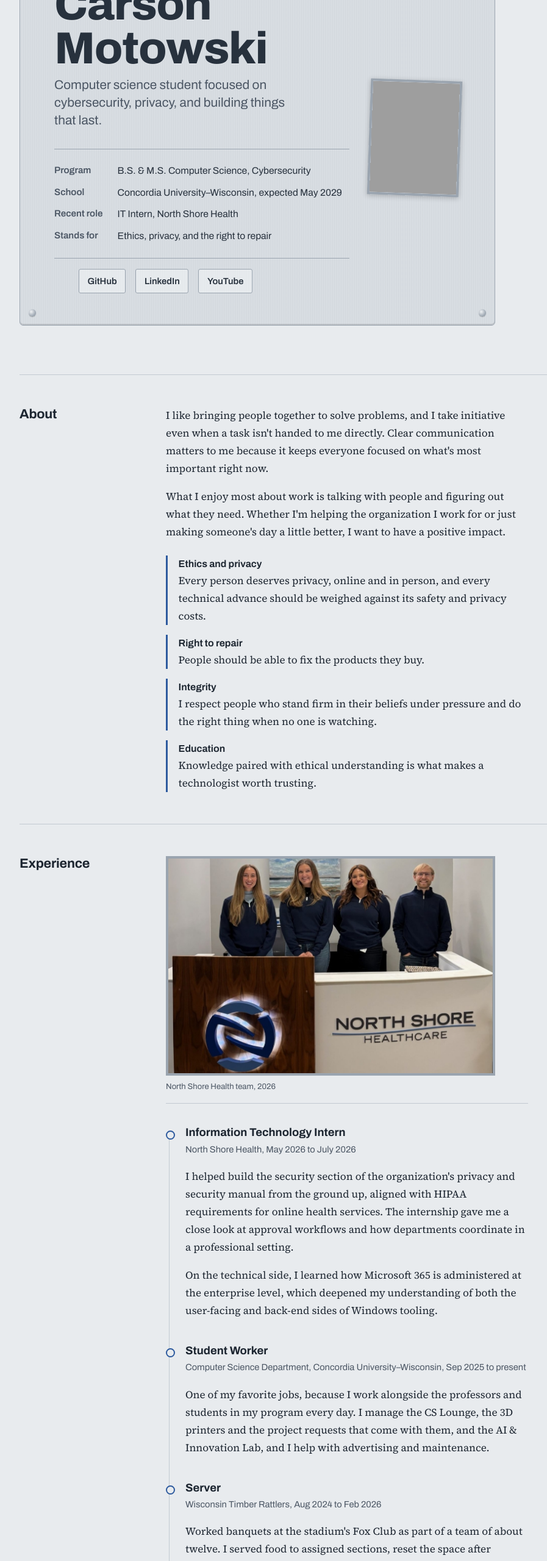
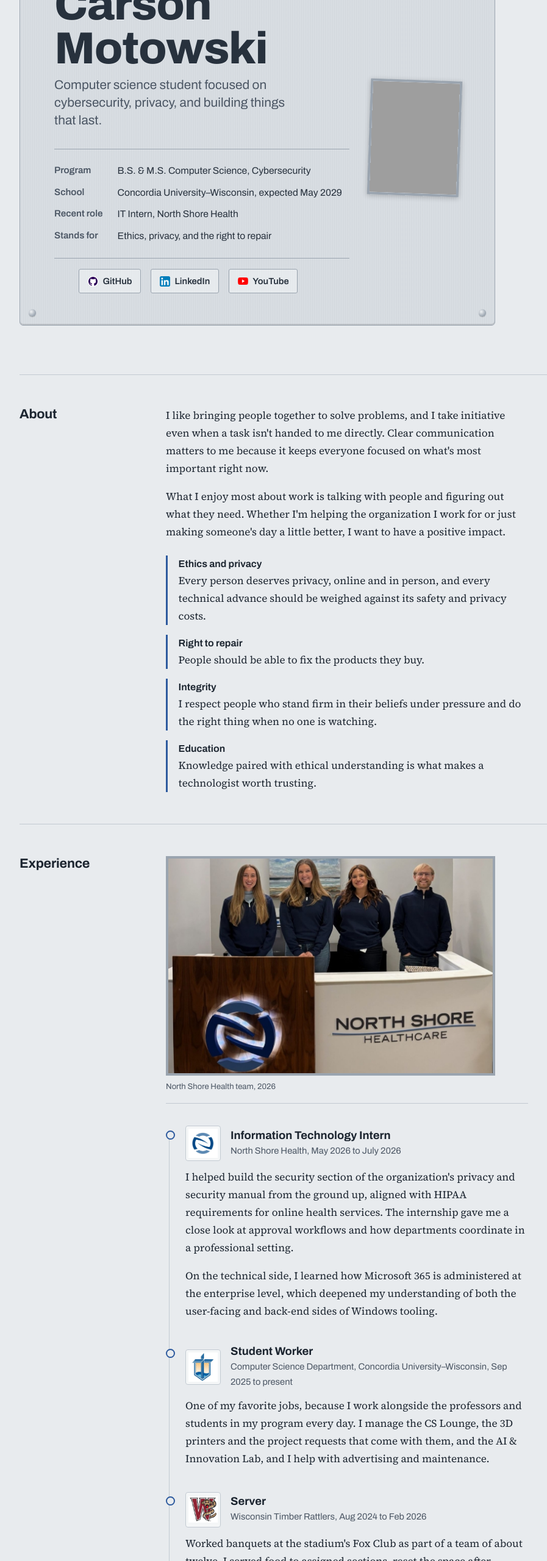
Before and after one commit to ChillerFrost/CarsonMotowskiPortfolioSite, a plain HTML site: page index.html in a window 1280 px wide. Shown: the part 240-2800 px from the top of the page at 61% size, without its empty margins (112-1009 px from the left). Drawn offline with Linux system fonts and the light colour scheme; grey boxes are pictures that could not be loaded.

Commit message:
Add logos throughout portfolio

```diff
--- a/css/styles.css
+++ b/css/styles.css
@@ -52,7 +52,8 @@
 
 .social{list-style:none;display:flex;flex-wrap:wrap;gap:.6rem 1rem;margin:1.4rem 0 0;padding-top:1.1rem;border-top:1px solid var(--plate-edge)}
 .social li{display:flex}
-.social a{font-family:var(--display);font-size:.92rem;font-weight:600;color:var(--engrave);text-decoration:none;padding:.4rem .85rem;border:1px solid var(--plate-edge);border-radius:3px;background:color-mix(in srgb,var(--paper) 55%,transparent);transition:background .15s ease,color .15s ease,border-color .15s ease}
+.social a{display:inline-flex;align-items:center;gap:.45rem;font-family:var(--display);font-size:.92rem;font-weight:600;color:var(--engrave);text-decoration:none;padding:.4rem .85rem;border:1px solid var(--plate-edge);border-radius:3px;background:color-mix(in srgb,var(--paper) 55%,transparent);transition:background .15s ease,color .15s ease,border-color .15s ease}
+.social a img{width:1.1rem;height:1.1rem;object-fit:contain;border-radius:2px}
 .social a:hover,.social a:focus-visible{color:var(--accent);border-color:var(--accent);background:color-mix(in srgb,var(--accent) 10%,transparent)}
 footer .social.footer-social{border-top:none;padding-top:0;margin-top:1rem}
 footer .social a{background:transparent}
@@ -66,6 +67,12 @@
 .content p{margin:0 0 1.1rem}
 .content h3{font-family:var(--display);font-variation-settings:"wdth" 100;font-weight:700;font-size:1.15rem;margin:0 0 .15rem;line-height:1.3}
 .meta{font-family:var(--display);font-size:.92rem;color:var(--graphite);margin:0 0 .75rem}
+
+.entry-heading{display:flex;align-items:center;gap:1rem;margin-bottom:.75rem}
+.entry-heading img{flex:0 0 58px;width:58px;height:58px;object-fit:contain;border:1px solid var(--rule);border-radius:4px;background:var(--paper);padding:.25rem}
+.entry-heading h3{margin:0}
+.entry-heading .meta{margin-bottom:0}
+@media (max-width:520px){.entry-heading{align-items:flex-start}.entry-heading img{flex-basis:48px;width:48px;height:48px}}
 
 .experience-photo{margin:0 0 2.25rem;padding:0 0 1rem;border-bottom:1px solid var(--rule)}
 .experience-photo img{display:block;width:100%;max-width:540px;max-height:360px;object-fit:cover;object-position:center;border:4px solid var(--plate-edge)}
--- a/index.html
+++ b/index.html
@@ -39,9 +39,9 @@
         <dt>Stands for</dt><dd>Ethics, privacy, and the right to repair</dd>
       </dl>
       <ul class="social">
-        <li><a href="https://github.com/ChillerFrost/CarsonMotowskiPortfolioSite" target="_blank" rel="noopener">GitHub</a></li>
-        <li><a href="https://www.linkedin.com/in/carsonmotowski" target="_blank" rel="noopener">LinkedIn</a></li>
-        <li><a href="https://www.youtube.com/@Real_Chiller_Frost" target="_blank" rel="noopener">YouTube</a></li>
+        <li><a href="https://github.com/ChillerFrost/CarsonMotowskiPortfolioSite" target="_blank" rel="noopener"><img src="Assets/github.png" alt="">GitHub</a></li>
+        <li><a href="https://www.linkedin.com/in/carsonmotowski" target="_blank" rel="noopener"><img src="Assets/LinkedIn_icon.svg.jpg" alt="">LinkedIn</a></li>
+        <li><a href="https://www.youtube.com/@Real_Chiller_Frost" target="_blank" rel="noopener"><img src="Assets/Youtube_logo.png" alt="">YouTube</a></li>
       </ul>
     </div>
     <img class="hero-photo" src="Assets/Headshot.jpg" alt="Portrait of Carson Motowski wearing glasses and a blue sweater">
@@ -73,29 +73,34 @@
       </figure>
       <ol class="timeline" reversed>
         <li>
-          <h3>Information Technology Intern</h3>
+          <div class="entry-heading"><img src="Assets/NorthShoreHealth.jpeg" alt=""><div><h3>Information Technology Intern</h3>
           <p class="meta">North Shore Health, May 2026 to July 2026</p>
+          </div></div>
           <p>I helped build the security section of the organization's privacy and security manual from the ground up, aligned with HIPAA requirements for online health services. The internship gave me a close look at approval workflows and how departments coordinate in a professional setting.</p>
           <p>On the technical side, I learned how Microsoft 365 is administered at the enterprise level, which deepened my understanding of both the user-facing and back-end sides of Windows tooling.</p>
         </li>
         <li>
-          <h3>Student Worker</h3>
+          <div class="entry-heading"><img src="Assets/CUWLogo.jpeg" alt=""><div><h3>Student Worker</h3>
           <p class="meta">Computer Science Department, Concordia University–Wisconsin, Sep 2025 to present</p>
+          </div></div>
           <p>One of my favorite jobs, because I work alongside the professors and students in my program every day. I manage the CS Lounge, the 3D printers and the project requests that come with them, and the AI &amp; Innovation Lab, and I help with advertising and maintenance.</p>
         </li>
         <li>
-          <h3>Server</h3>
+          <div class="entry-heading"><img src="Assets/WTimberRattlers.jpeg" alt=""><div><h3>Server</h3>
           <p class="meta">Wisconsin Timber Rattlers, Aug 2024 to Feb 2026</p>
+          </div></div>
           <p>Worked banquets at the stadium's Fox Club as part of a team of about twelve. I served food to assigned sections, reset the space after weddings and parties, organized the storage room, and checked alcohol deliveries against invoices. Our goal was always to make every wedding, party, and business event run smoothly.</p>
         </li>
         <li>
-          <h3>Cook</h3>
+          <div class="entry-heading"><img src="Assets/WTimberRattlers.jpeg" alt=""><div><h3>Cook</h3>
           <p class="meta">Wisconsin Timber Rattlers, Apr 2024 to Feb 2026</p>
+          </div></div>
           <p>My first job outside the family business, and a real step toward independence. I ran the fryer and grill, prepped food, and moved stock around the stadium during games. Flexible managers, great coworkers, and friendly fans made it a job I really enjoyed.</p>
         </li>
         <li>
-          <h3>Cook</h3>
+          <div class="entry-heading"><img src="Assets/DariMaidLogo.jpg" alt=""><div><h3>Cook</h3>
           <p class="meta">Dari Maid Drive-In, May 2023 to Aug 2023</p>
+          </div></div>
           <p>My first job, working for my parents. The whole team was new to running a drive-in, so we learned together, and keeping up on holidays like the Fourth of July was a workout. I also built the business's website and set up job applications to route straight to my dad.</p>
         </li>
       </ol>
@@ -151,13 +156,13 @@
     <h2>Education</h2>
     <div class="content">
       <div class="edu">
-        <h3>Concordia University–Wisconsin</h3>
-        <p class="meta">B.S. &amp; M.S. in Computer Science, Cybersecurity major. Expected May 2029</p>
+        <div class="entry-heading"><img src="Assets/CUWLogo.jpeg" alt=""><div><h3>Concordia University–Wisconsin</h3>
+        <p class="meta">B.S. &amp; M.S. in Computer Science, Cybersecurity major. Expected May 2029</p></div></div>
         <ul class="plain"><li>Computer Science Club, 2025 to present</li></ul>
       </div>
       <div class="edu">
-        <h3>Fox Valley Lutheran High School</h3>
-        <p class="meta">High school diploma, May 2025</p>
+        <div class="entry-heading"><img src="Assets/Fox_Valley_Lutheran_High_School_Logo.png" alt=""><div><h3>Fox Valley Lutheran High School</h3>
+        <p class="meta">High school diploma, May 2025</p></div></div>
         <ul class="plain">
           <li>Future Business Leaders of America, 2021 to 2023, Nationals qualifier</li>
           <li>Varsity tennis, one doubles, 2021 to 2025</li>
@@ -178,9 +183,9 @@
 <footer>
   <p>Carson Motowski. Built with care for privacy: no trackers, no cookies.</p>
   <ul class="social footer-social">
-    <li><a href="https://github.com/ChillerFrost/CarsonMotowskiPortfolioSite" target="_blank" rel="noopener">GitHub</a></li>
-    <li><a href="https://www.linkedin.com/in/carsonmotowski" target="_blank" rel="noopener">LinkedIn</a></li>
-    <li><a href="https://www.youtube.com/@Real_Chiller_Frost" target="_blank" rel="noopener">YouTube</a></li>
+    <li><a href="https://github.com/ChillerFrost/CarsonMotowskiPortfolioSite" target="_blank" rel="noopener"><img src="Assets/github.png" alt="">GitHub</a></li>
+    <li><a href="https://www.linkedin.com/in/carsonmotowski" target="_blank" rel="noopener"><img src="Assets/LinkedIn_icon.svg.jpg" alt="">LinkedIn</a></li>
+    <li><a href="https://www.youtube.com/@Real_Chiller_Frost" target="_blank" rel="noopener"><img src="Assets/Youtube_logo.png" alt="">YouTube</a></li>
   </ul>
 </footer>
 
```
Also changed, not shown: Assets/github-white-icon.jpg (deleted), Assets/github.png (added).
